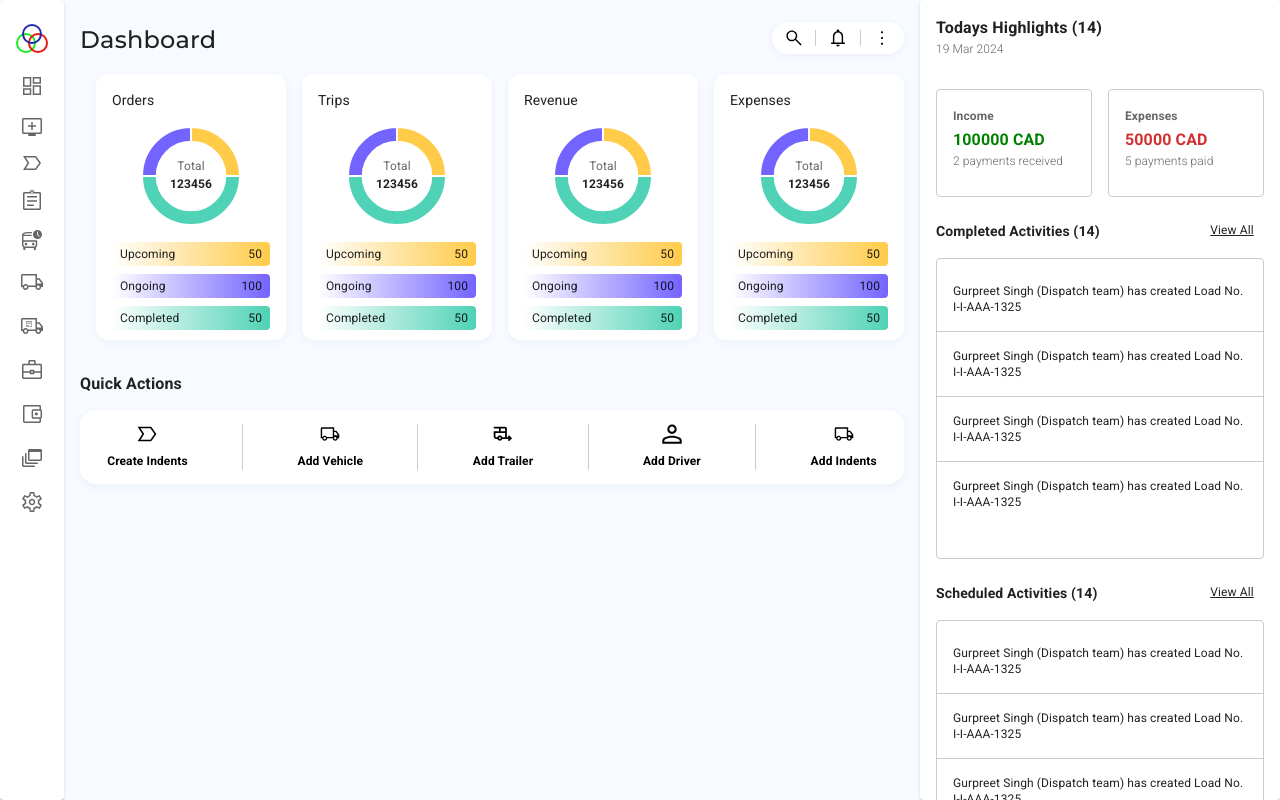
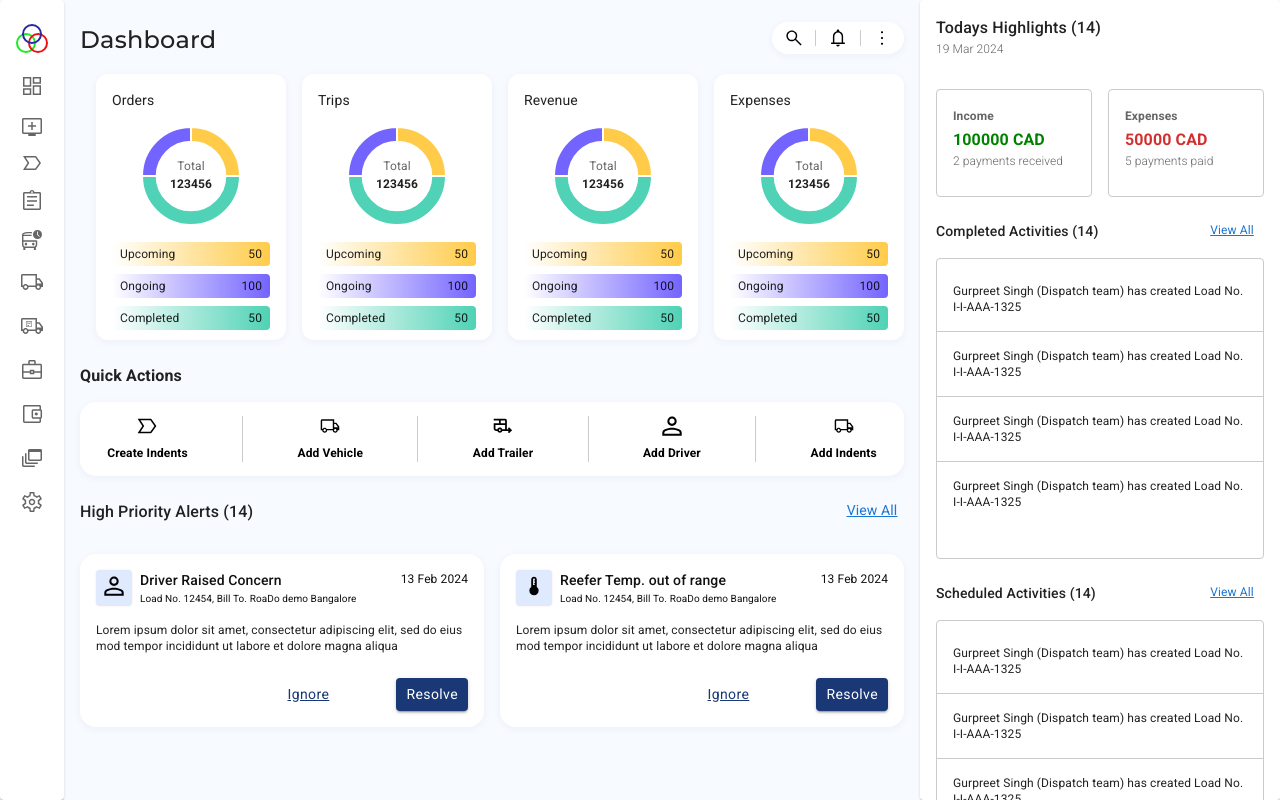
Before and after one commit to prathameshgaikwad/roado-dashboard, a React (Vite) app: page / in a window 1280 px wide. Built offline with nearby package versions, Linux system fonts and the light colour scheme.

Commit message:
feat: alerts section

```diff
--- a/src/App.jsx
+++ b/src/App.jsx
@@ -1,6 +1,7 @@
 import { CssBaseline, Stack } from "@mui/material";
 
 import ActivityPanel from "./components/ActivityPanel";
+import AlertsSection from "./components/AlertsSection";
 import Dashboard from "./components/Dashboard";
 import QuickActions from "./components/QuickActions";
 import Sidebar from "./components/Sidebar";
@@ -13,9 +14,10 @@ function App() {
       <Stack
         direction={"column"}
         sx={{ width: "100%", px: 2, mt: "22px" }}
-        spacing={4}>
+        spacing={"24px"}>
         <Dashboard />
         <QuickActions />
+        <AlertsSection />
       </Stack>
       <ActivityPanel />
     </Stack>
--- /dev/null
+++ b/src/components/AlertsSection.jsx
@@ -0,0 +1,44 @@
+import { Grid, Stack } from "@mui/material";
+
+import CustomAlert from "./CustomAlert";
+import SectionHeader from "./SectionHeader";
+
+const AlertsSection = () => {
+  return (
+    <Stack direction={"column"} width={"100%"}>
+      <SectionHeader
+        title={"High Priority Alerts (14)"}
+        isLargeTitle
+        isExpandable
+      />
+      <Grid container spacing={2} mt={"14px"}>
+        <Grid item xs={12} md={6}>
+          <CustomAlert
+            content={
+              "Lorem ipsum dolor sit amet, consectetur adipiscing elit, sed do eius mod tempor incididunt ut labore et dolore magna aliqua"
+            }
+            title={"Driver Raised Concern"}
+            imgSrc={"add-driver"}
+            loadNo={"12454"}
+            billTo={"RoaDo demo Bangalore"}
+            date={"13 Feb 2024"}
+          />
+        </Grid>
+        <Grid item xs={12} md={6}>
+          <CustomAlert
+            content={
+              "Lorem ipsum dolor sit amet, consectetur adipiscing elit, sed do eius mod tempor incididunt ut labore et dolore magna aliqua"
+            }
+            title={"Reefer Temp. out of range"}
+            imgSrc={"device-thermostat"}
+            loadNo={"12454"}
+            billTo={"RoaDo demo Bangalore"}
+            date={"13 Feb 2024"}
+          />
+        </Grid>
+      </Grid>
+    </Stack>
+  );
+};
+
+export default AlertsSection;
--- /dev/null
+++ b/src/components/CustomAlert.jsx
@@ -0,0 +1,90 @@
+import {
+  Button,
+  Card,
+  CardActions,
+  CardContent,
+  Icon,
+  Stack,
+  Typography,
+} from "@mui/material";
+
+const CustomAlert = ({ content, title, imgSrc, loadNo, billTo, date }) => {
+  return (
+    <Card sx={{ borderRadius: "16px", boxShadow: "0px 2px 8px 0px #1A38750D" }}>
+      <CardContent>
+        <Stack direction={"row"} alignItems={"start"}>
+          <Icon
+            sx={{
+              width: "36px",
+              height: "36px",
+              background: "#E0EAFF",
+              boxShadow: "0px 0px 2px 0px #D0414126",
+              borderRadius: "4px",
+            }}>
+            <img
+              src={`public/${imgSrc}.svg`}
+              style={{ width: "20px", height: "20px" }}
+            />
+          </Icon>
+          <Stack direction={"column"} ml={"8px"}>
+            <Typography
+              fontSize={"14px"}
+              fontWeight={"500"}
+              sx={{ color: "#111" }}>
+              {title}
+            </Typography>
+            <Typography
+              fontSize={"10px"}
+              fontWeight={"400"}
+              sx={{ color: "#111" }}>
+              Load No. {loadNo}, Bill To. {billTo}
+            </Typography>
+          </Stack>
+          <Typography
+            fontSize={"12px"}
+            fontWeight={"400"}
+            sx={{ color: "#111", ml: "auto" }}>
+            {date}
+          </Typography>
+        </Stack>
+        <Typography
+          fontSize={"12px"}
+          fontWeight={"400"}
+          lineHeight={"16px"}
+          textAlign={"left"}
+          mt={"16px"}>
+          {content}
+        </Typography>
+      </CardContent>
+      <CardActions sx={{ justifyContent: "end", gap: 6, mr: 1, mb: 1 }}>
+        <Button
+          size="small"
+          variant="text"
+          sx={{
+            color: "#1A3875",
+            fontSize: "14px",
+            textTransform: "capitalize",
+            fontWeight: "400",
+            textDecoration: "underline",
+            height: "30px",
+            borderRadius: "4px",
+          }}>
+          Ignore
+        </Button>
+        <Button
+          size="small"
+          variant="contained"
+          sx={{
+            background: "#1A3875",
+            fontSize: "14px",
+            textTransform: "capitalize",
+            fontWeight: "400",
+          }}>
+          Resolve
+        </Button>
+      </CardActions>
+    </Card>
+  );
+};
+
+export default CustomAlert;
--- a/src/components/SectionHeader.jsx
+++ b/src/components/SectionHeader.jsx
@@ -7,6 +7,7 @@ const SectionHeader = ({
   subtitle,
   isExpandable = false,
   isLargeTitle = false,
+  url,
 }) => {
   return (
     <Stack
@@ -15,7 +16,7 @@ const SectionHeader = ({
       justifyContent={"space-between"}>
       <Stack direction={"column"}>
         <Typography
-          fontWeight={"bold"}
+          fontWeight={"500"}
           fontSize={isLargeTitle ? "16px" : "14px"}
           noWrap>
           {title}
@@ -31,7 +32,7 @@ const SectionHeader = ({
           </Typography>
         )}
       </Stack>
-      {isExpandable && <ViewAllButton />}
+      {isExpandable && <ViewAllButton url={url} isLarge={isLargeTitle} />}
     </Stack>
   );
 };
--- a/src/components/ViewAllButton.jsx
+++ b/src/components/ViewAllButton.jsx
@@ -1,13 +1,15 @@
-import { Button, Typography } from "@mui/material";
+import { Button, Link, Typography } from "@mui/material";
 
-const ViewAllButton = () => {
+const ViewAllButton = ({ url, isLarge }) => {
   return (
-    <Button variant={"text"} color="inherit" sx={{ p: 0 }}>
-      <Typography
-        fontSize={"12px"}
-        sx={{ textDecoration: "underline", textTransform: "capitalize" }}>
-        View All
-      </Typography>
+    <Button variant={"text"} sx={{ p: 0 }}>
+      <Link href={url}>
+        <Typography
+          fontSize={isLarge ? "14px" : "12px"}
+          sx={{ textDecoration: "underline", textTransform: "capitalize" }}>
+          View All
+        </Typography>
+      </Link>
     </Button>
   );
 };
```
Also changed, not shown: public/device-thermostat.svg (added), src/components/Alert.jsx (deleted).
